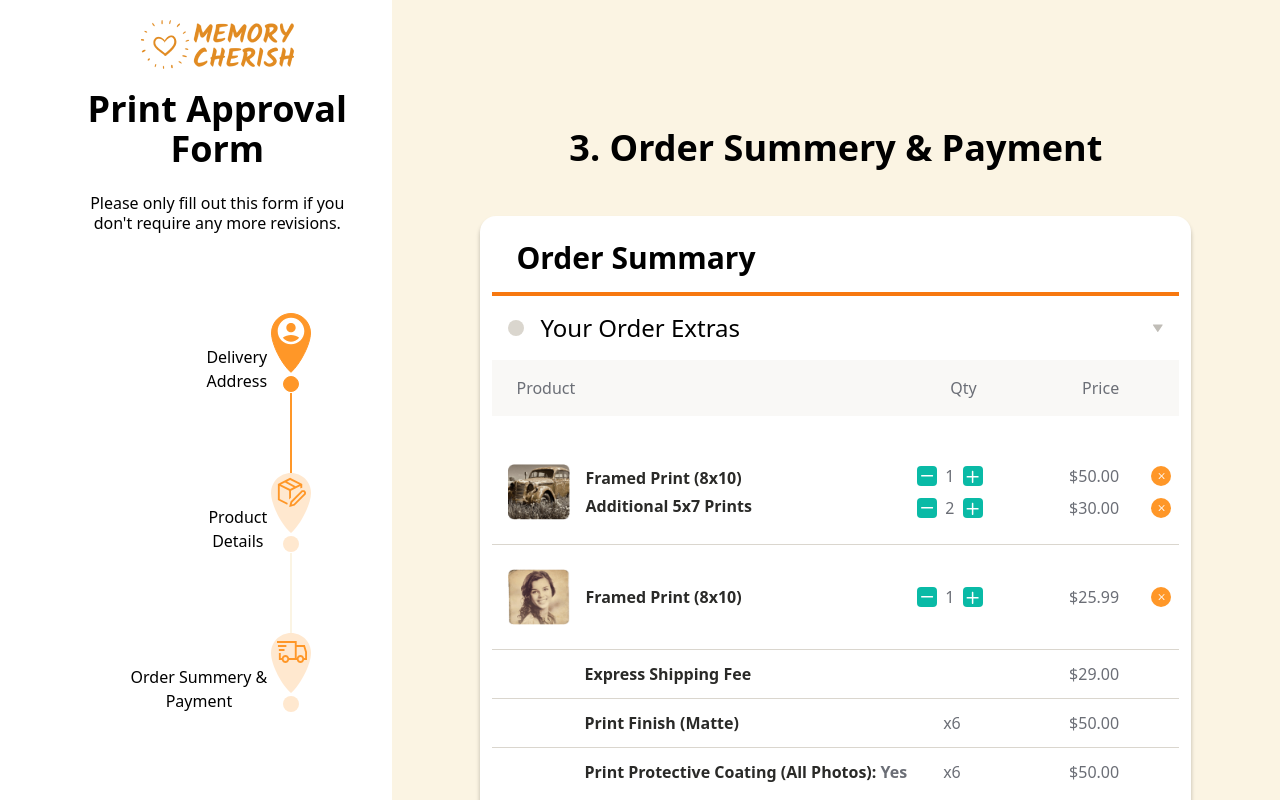
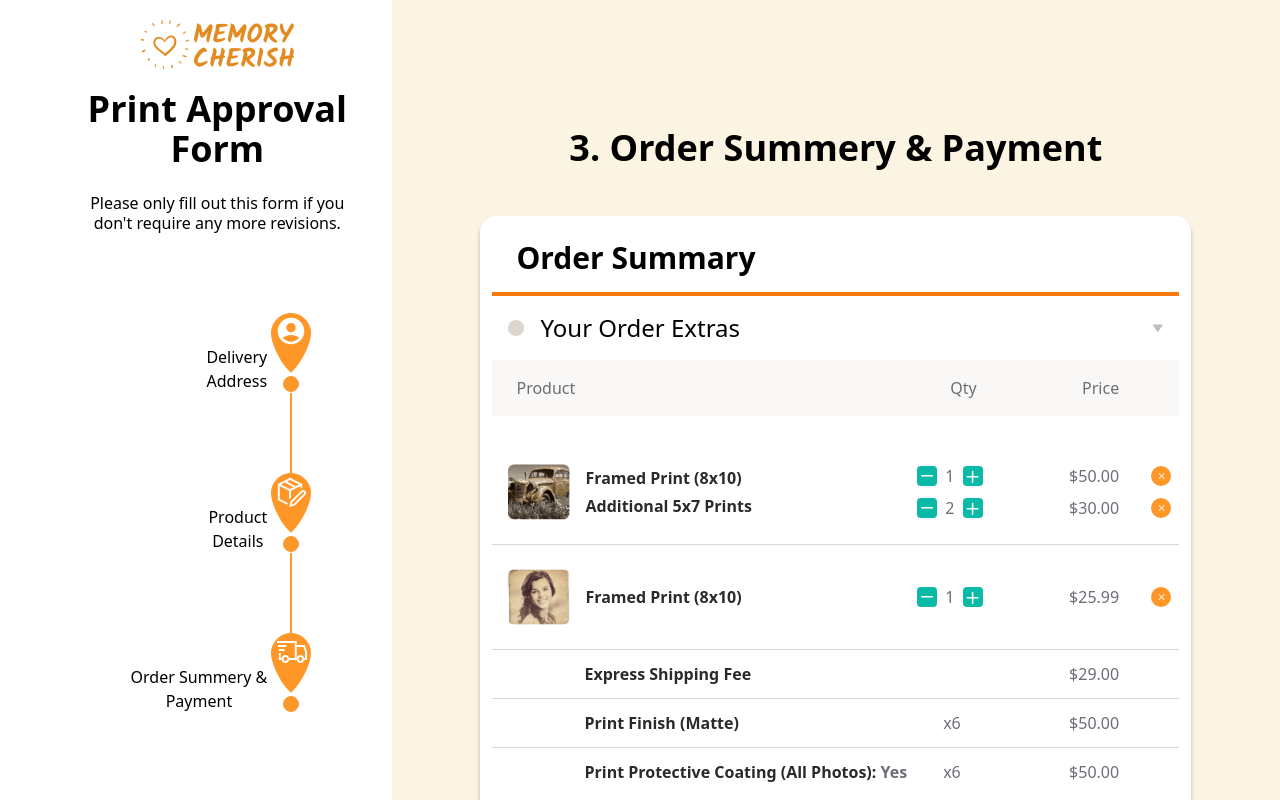
Before and after one commit to imtiaz993/memory-cherish-print-approval, a React (Create React App) app: page /order in a window 1280 px wide. Shown: the top 800 px of the page. Built offline with nearby package versions, Linux system fonts and the light colour scheme.

Commit message:
initial value, stepper & persist

```diff
--- a/package.json
+++ b/package.json
@@ -17,6 +17,7 @@
     "react-router-dom": "^6.9.0",
     "react-scripts": "5.0.1",
     "redux": "^4.2.1",
+    "redux-persist": "^6.0.0",
     "stripe": "^12.4.0",
     "web-vitals": "^2.1.4"
   },
--- a/src/App.js
+++ b/src/App.js
@@ -1,12 +1,15 @@
 import "./App.css";
 import Routes from "./Routes/Routes";
 import { Provider } from "react-redux";
-import store from './redux/store'
+import { persistor, store } from "./redux/store";
+import { PersistGate } from "redux-persist/integration/react";
 
 function App() {
   return (
     <Provider store={store}>
-      <Routes />;
+      <PersistGate loading={null} persistor={persistor}>
+        <Routes />
+      </PersistGate>
     </Provider>
   );
 }
--- a/src/Common/Stepper.jsx
+++ b/src/Common/Stepper.jsx
@@ -1,10 +1,22 @@
 import React from "react";
+import { useLocation } from "react-router-dom";
 import Logo from "../Assets/images/logo.png";
 import ActiveStep1 from "../Assets/icons/active-step-1.svg";
 import NonActiveStep2 from "../Assets/icons/nonactive-step-2.svg";
+import ActiveStep2 from "../Assets/icons/active-step-2.svg";
 import NonActiveStep3 from "../Assets/icons/nonactive-step-3.svg";
+import ActiveStep3 from "../Assets/icons/active-step-3.svg";
 
 const Stepper = () => {
+  const location = useLocation();
+  const paths = location.pathname.split("/");
+  const currentPath = paths[paths.length - 1];
+  const active2 =
+    currentPath === "product" ||
+    currentPath === "framed-prints" ||
+    currentPath === "order";
+  const active3 = currentPath === "order";
+  console.log(currentPath);
   return (
     <div className="lg:w-[360px] lg:mr-11 mt-5 lg:mb-10">
       <div className="w-11/12 lg:w-3/4 mx-auto lg:mx-0 lg:ml-auto">
@@ -41,15 +53,23 @@ const Stepper = () => {
                 Product
                 <br /> Details
               </p>
-              <div className="relative bottom-10 lg:static bg-unchecked-step bg-contain bg-no-repeat w-8 lg:w-10 h-16 lg:h-20">
+              <div
+                className={`relative bottom-10 lg:static ${
+                  active2 ? "bg-checked-step" : "bg-unchecked-step"
+                } bg-contain bg-no-repeat w-8 lg:w-10 h-16 lg:h-20`}
+              >
                 <img
                   className="mt-1 ml-1.5 w-2/3 lg:w-auto "
-                  src={NonActiveStep2}
+                  src={active2 ? ActiveStep2 : NonActiveStep2}
                   alt=""
                 />
               </div>
             </div>
-            <div className="relative bottom-6 lg:static mt-4 lg:mt-0 -ml-3 md:ml-0 w-28 lg:w-[2px] h-[2px] lg:h-20 bg-[#FBF4E3] lg:mr-[19px]"></div>
+            <div
+              className={`relative bottom-6 lg:static mt-4 lg:mt-0 -ml-3 md:ml-0 w-28 lg:w-[2px] h-[2px] lg:h-20 ${
+                active2 ? "bg-[#FF9728]" : "bg-[#FBF4E3]"
+              } lg:mr-[19px]`}
+            ></div>
           </div>
           <div className="-ml-4 lg:ml-0 flex lg:flex-col items-center lg:items-end">
             <div className="flex flex-col-reverse lg:flex-row items-end">
@@ -57,10 +77,14 @@ const Stepper = () => {
                 Order Summery &
                 <br /> Payment
               </p>
-              <div className="relative bottom-10 lg:static bg-unchecked-step bg-contain bg-no-repeat w-8 lg:w-10 h-16 lg:h-20">
+              <div
+                className={`relative bottom-10 lg:static ${
+                  active3 ? "bg-checked-step" : "bg-unchecked-step"
+                } bg-contain bg-no-repeat w-8 lg:w-10 h-16 lg:h-20`}
+              >
                 <img
                   className="mt-2 ml-1.5 w-2/3 lg:w-auto "
-                  src={NonActiveStep3}
+                  src={active3 ? ActiveStep3 : NonActiveStep3}
                   alt=""
                 />
               </div>
@@ -69,7 +93,7 @@ const Stepper = () => {
         </div>
       </div>
     </div>
-  );
+  )
 };
 
 export default Stepper;
--- a/src/Pages/FramedPrints/FramedPrints.jsx
+++ b/src/Pages/FramedPrints/FramedPrints.jsx
@@ -9,8 +9,8 @@ import { useState } from "react";
 const FramedPrints = () => {
   const navigate = useNavigate();
   const dispatch = useDispatch();
-  const state = useSelector((state) => state.cart);
-  const [framedPrints, setFramedPrints] = useState([]);
+  const state = useSelector((state) => state.value);
+  const [framedPrints, setFramedPrints] = useState([...state.framedPrints]);
 
   console.log(state)
 
--- a/src/Pages/Home/Components/Form.jsx
+++ b/src/Pages/Home/Components/Form.jsx
@@ -1,23 +1,15 @@
 import React, { useState } from "react";
 import { useNavigate } from "react-router-dom";
-import { useDispatch } from "react-redux";
+import { useDispatch, useSelector } from "react-redux";
 import { updateCart } from "../../../redux/cartSlice";
 import PhoneNumber from "./PhoneNumber";
 
 const Form = () => {
   const navigate = useNavigate();
   const dispatch = useDispatch()
-  const [deliveryDetails, setDeliveryDetails] = useState({
-    firstname: "",
-    lastname: "",
-    shippingAddress: "",
-    phoneCode: "+1",
-    phoneNumber: "",
-    state: "",
-    city: "",
-    zip: "",
-  });
-
+  const state = useSelector((state) => state.value);
+  const [deliveryDetails, setDeliveryDetails] = useState({...state.cart});
+console.log("TEST",deliveryDetails)
   const handleSubmit = (e) => {
     e.preventDefault();
     dispatch(updateCart(deliveryDetails))
@@ -99,7 +91,7 @@ const Form = () => {
                 />
               </div>
             </div>
-            <div className="mt-12 md:mt-1">
+            <div className="mt-12 lg:mt-1">
               <p className="text-base text-black mb-2">State/Province</p>
               <input
                 className="w-full rounded-xl border border-[#767676] py-3 px-5 outline-none"
--- a/src/Pages/Order/Order.jsx
+++ b/src/Pages/Order/Order.jsx
@@ -7,8 +7,8 @@ import { updateOrder } from "../../redux/cartSlice";
 
 const Order = () => {
   const dispatch = useDispatch();
-  const state = useSelector((state) => state.cart);
-  const [order, setOrder] = useState({});
+  const state = useSelector((state) => state.value);
+  const [order, setOrder] = useState({...state.order});
 
   console.log(state)
 
--- a/src/Pages/Product/ProductDetails.jsx
+++ b/src/Pages/Product/ProductDetails.jsx
@@ -13,9 +13,9 @@ import Frames from "./Components/Frames";
 const ProductDetails = () => {
   const navigate = useNavigate();
   const dispatch = useDispatch();
-  const state = useSelector((state) => state.cart);
-  console.log(state)
-  const [productDetails, setProductDetails] = useState({});
+  const state = useSelector((state) => state.value);
+  console.log("TEST",state)
+  const [productDetails, setProductDetails] = useState({...state.product});
 
   const handleSubmit = () => {
     dispatch(updateProduct(productDetails))
--- a/src/Redux/cartSlice.js
+++ b/src/Redux/cartSlice.js
@@ -5,7 +5,7 @@ export const cartSlice = createSlice({
   initialState: { value: {
     cart:{},
     product:{},
-    framedPrints:{},
+    framedPrints:[],
     order:{}
   } },
   reducers: {
--- a/src/Redux/store.js
+++ b/src/Redux/store.js
@@ -1,10 +1,17 @@
-import { configureStore } from '@reduxjs/toolkit';
 import cartSlice from './cartSlice';
+import { configureStore } from "@reduxjs/toolkit";
+import storage from 'redux-persist/lib/storage';
+import { persistReducer, persistStore } from 'redux-persist';
 
-const store = configureStore({
-  reducer: {
-    cart: cartSlice,
-  },
-});
+const persistConfig = {
+  key: 'root',
+  storage,
+}
 
-export default store;
+const persistedReducer = persistReducer(persistConfig, cartSlice)
+
+export const  store = configureStore({
+  reducer: persistedReducer,
+})
+
+export const persistor = persistStore(store)
```
Also changed, not shown: 1 other file (tests, documents, lock files or other folders).
